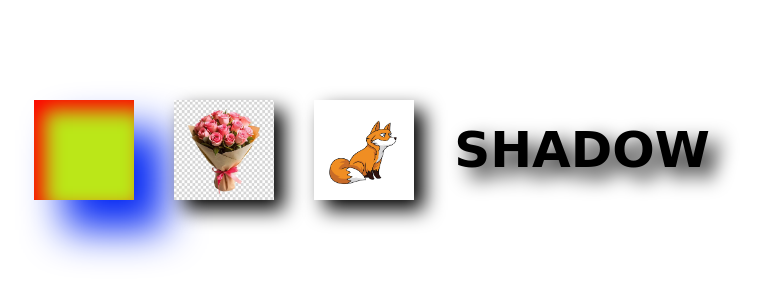
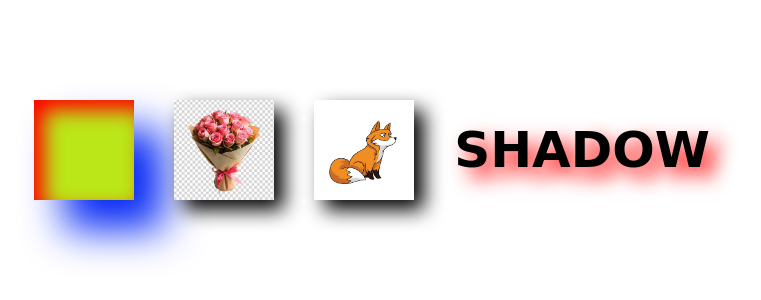
Before and after one commit to Maksimus39/learnHtmlCssJsTs, a plain HTML site: page IT-incubator-CSS/week-2/Тень/index.html in a window 1280 px wide. Shown: the part 270-570 px from the top of the page, without its empty margins (268-1029 px from the left). Drawn offline with Linux system fonts and the light colour scheme.

Commit message:
shadow-2

```diff
--- a/IT-incubator-CSS/week-2/Тень/style.css
+++ b/IT-incubator-CSS/week-2/Тень/style.css
@@ -33,5 +33,5 @@ body {
     font-family: "Pinyon Script", cursive;
     font-weight: bold;
     font-size: 50px;
-    filter: drop-shadow(10px 10px 10px);
+    text-shadow: 10px 10px 20px red;
 }
```
